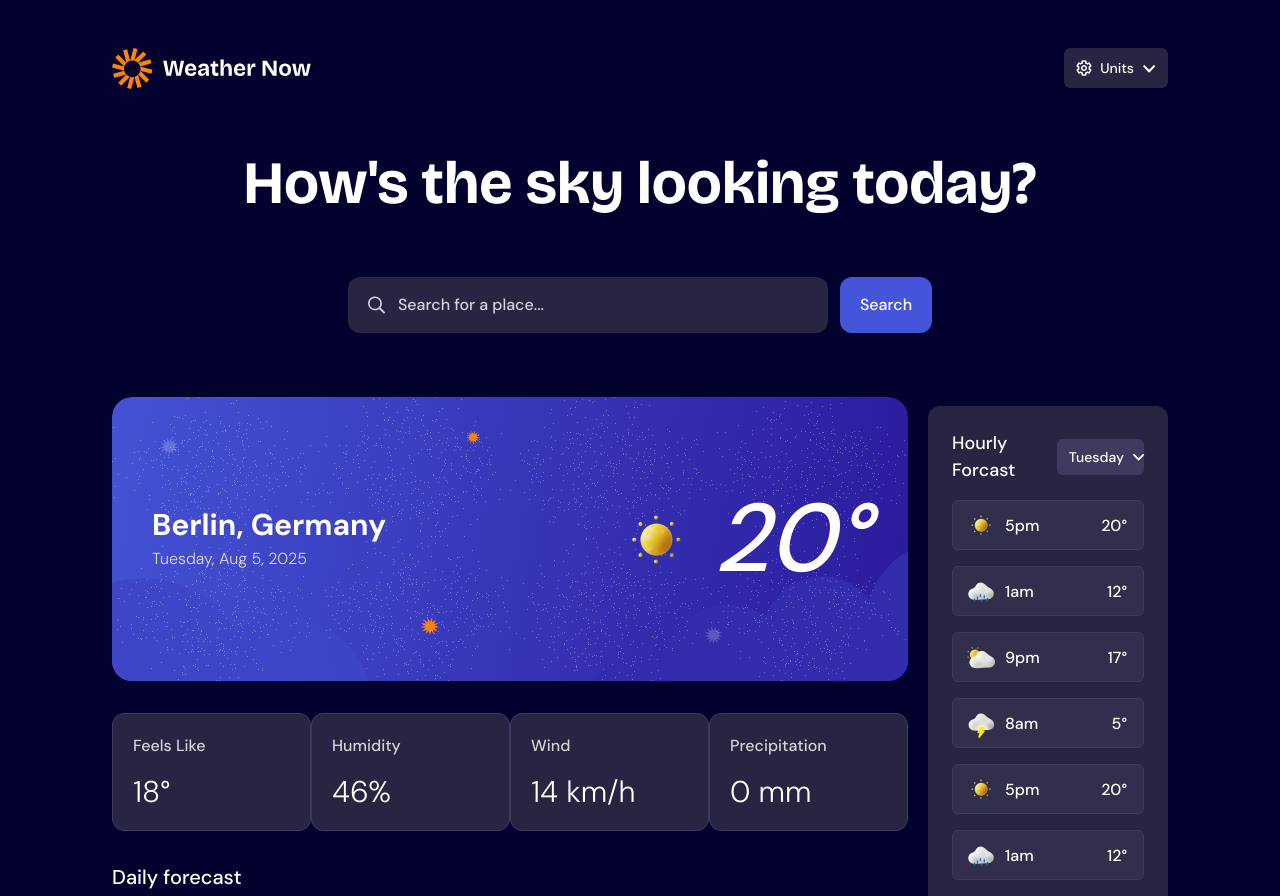
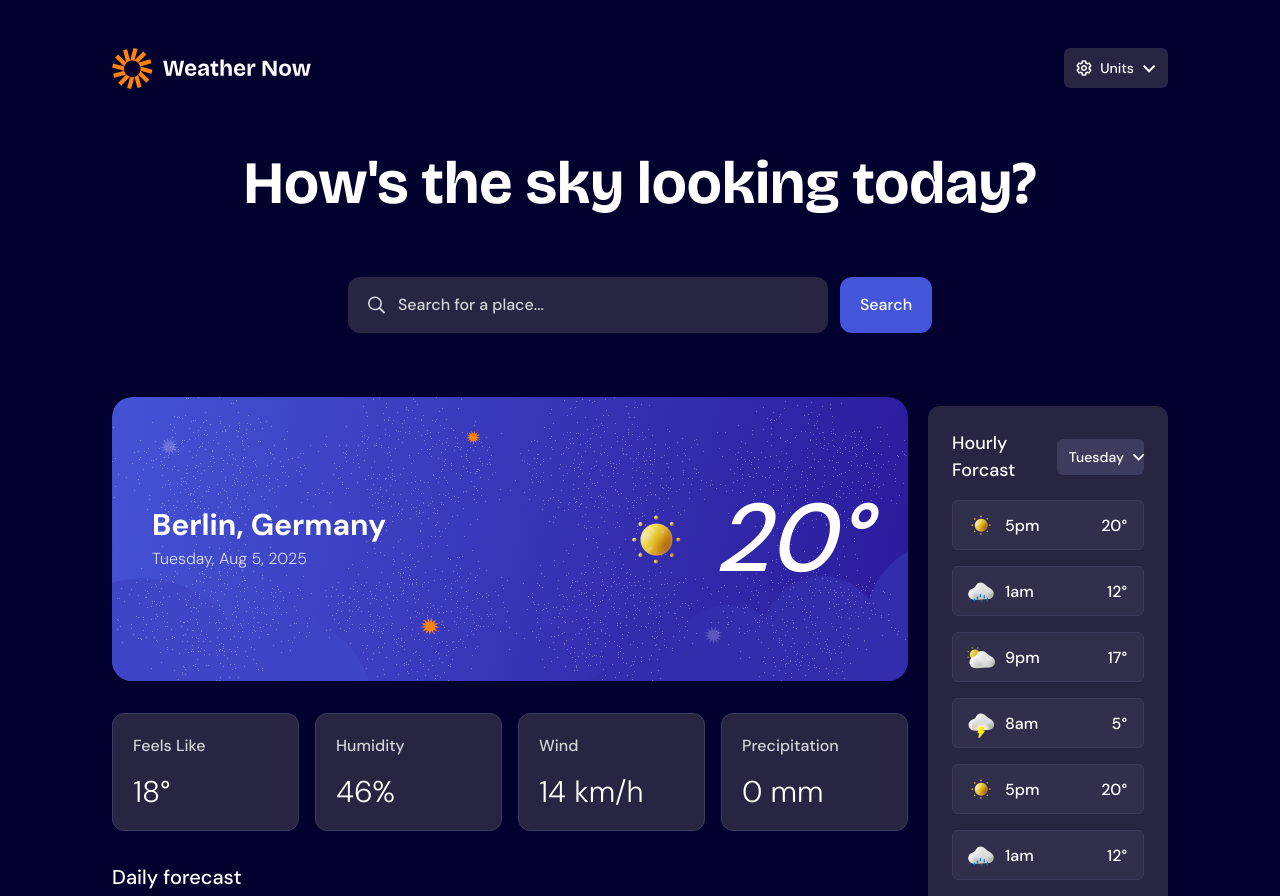
Before and after one commit to constFormek/weather-app, a Next.js app: page / in a window 1280 px wide. Shown: the top 896 px of the page. Built offline with nearby package versions, Linux system fonts and the light colour scheme.

Commit message:
fixed spacing in daily statistics element

```diff
--- a/app/layout.tsx
+++ b/app/layout.tsx
@@ -59,7 +59,7 @@ export default function RootLayout({
           <div className="flex flex-col gap-8">
             <Hero />
 
-            <div className="grid grid-cols-2 grid-row-2 lg:flex lg:justify-between gap-4 lg:gap-0">
+            <div className="grid grid-cols-2 grid-row-2 lg:flex lg:justify-between gap-4 ">
               <WeatherStatsTile
                 label="Feels Like"
                 statistic="18°"
```
